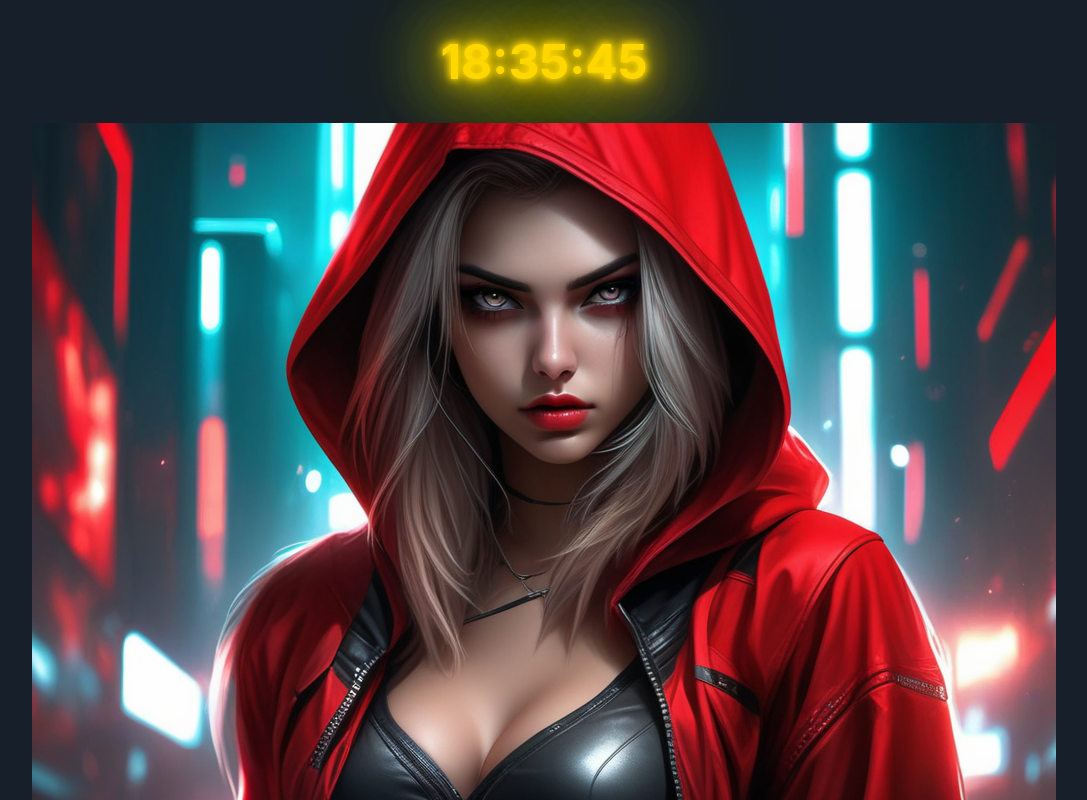
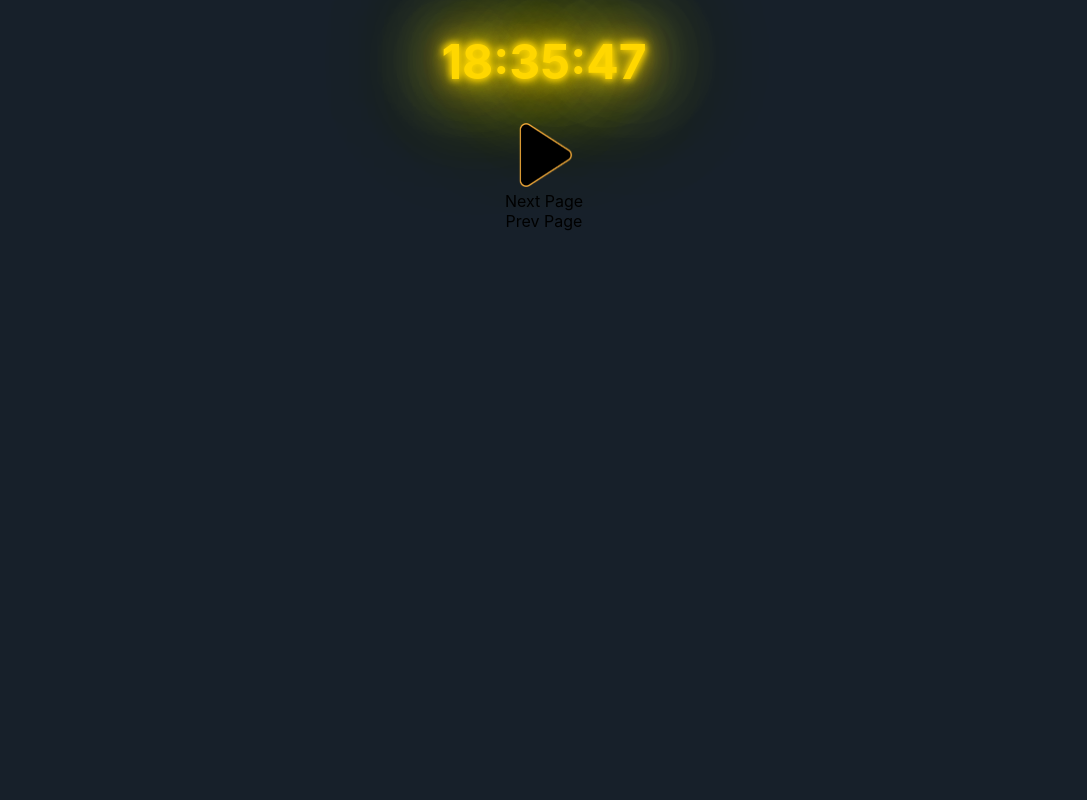
Before and after one commit to VladimirKraswov/react-base, a React (Create React App) app: page / in a window 1280 px wide. Shown: the top 800 px of the page, without its empty margins (96-1183 px from the left). Built offline with nearby package versions, Linux system fonts and the light colour scheme; no server answers.

Commit message:
Add WebSlider and tests

```diff
--- a/package.json
+++ b/package.json
@@ -47,6 +47,7 @@
   },
   "devDependencies": {
     "@jedmao/redux-mock-store": "^3.0.5",
-    "@types/react-router-dom": "^5.3.3"
+    "@types/react-router-dom": "^5.3.3",
+    "jest-fetch-mock": "^3.0.3"
   }
 }
--- a/src/App.tsx
+++ b/src/App.tsx
@@ -1,7 +1,7 @@
 import React, { useEffect, useState } from 'react';
 import dayjs from 'dayjs';
 
-import { ImageSlider, ImageSliderOld, Time } from './components';
+import { ImageSlider, ImageSliderOld, Time, WebSlider } from './components';
 import girlImageImports from './assets';
 import { generateRandomColor } from './utils/generateColor';
 
@@ -24,10 +24,11 @@ function App() {
   return (
     <div style={styles.container}>
       <Time time={time} color={color}/>
-      <ImageSliderOld
+      {/* <ImageSlider
         images={girlImageImports}
         onChangeColor={handleChangeColor}
-      />
+      /> */}
+      <WebSlider />
     </div>
   );
 }
--- /dev/null
+++ b/src/components/WebSlider/index.tsx
@@ -0,0 +1,67 @@
+import React, { useEffect, useState }  from 'react';
+
+import Button from '../Button';
+
+
+const WebSlider: React.FC = () => {
+  console.log('Render: WebSlider');
+  const [imageUrl, setImageUrl] = useState<string | null>(null)
+
+  const handleNext = async () => {
+    try {
+      const response = await fetch('https://dog.ceo/api/breeds/image/random');
+
+      if (response.status === 200) {
+          const data = await response.json();
+          setImageUrl(data.message)
+      } else {
+          throw new Error(`Failed to fetch data: ${response.status}`);
+      }
+    } catch (error) {
+      console.error('Error fetching data:', error);
+    }
+  };
+
+  useEffect(() => {
+    handleNext();
+  }, [])
+
+  return (
+    <div style={styles.container}>
+      {!!imageUrl && (
+        <img style={styles.image} src={imageUrl} alt="Current img" />
+      )}
+
+      <div style={styles.buttonContainer}>
+        <Button onClick={handleNext} />
+      </div>
+    </div>
+  );
+};
+
+const styles: { [name: string]: React.CSSProperties }  = {
+  container: {
+    display: 'flex',
+    flexDirection: 'column',
+  },
+  image: {
+    width: 800,
+    height: 600,
+  },
+  buttonContainer: {
+    display: 'flex',
+    width: '100%',
+    flexDirection: 'row',
+    justifyContent: 'space-between',
+  },
+  rndColorBtn: {
+    border: "3px solid #F2A42A",
+    borderRadius: 20,
+    padding: '5px 5px',
+  },
+  rndColorBtnText: {
+    color: '#F2A42A'
+  }
+}
+
+export default WebSlider;
--- a/src/components/index.ts
+++ b/src/components/index.ts
@@ -1,6 +1,7 @@
 import ImageSliderOld from './ImageSliderOld';
 import ImageSlider from './ImageSlider';
+import WebSlider from './WebSlider';
 import Time from './Time';
 import Button from './Button';
 
-export { ImageSliderOld, ImageSlider, Time, Button };
+export { ImageSliderOld, ImageSlider, WebSlider, Time, Button };
```
Also changed, not shown: 2 other files (tests, documents, lock files or other folders).
